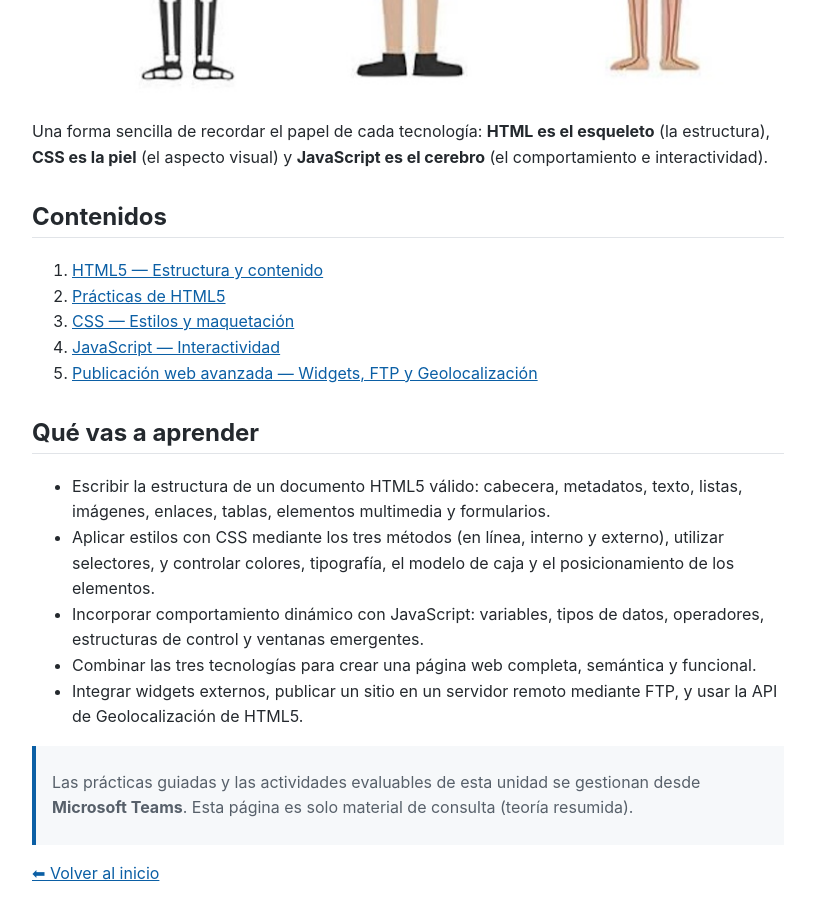
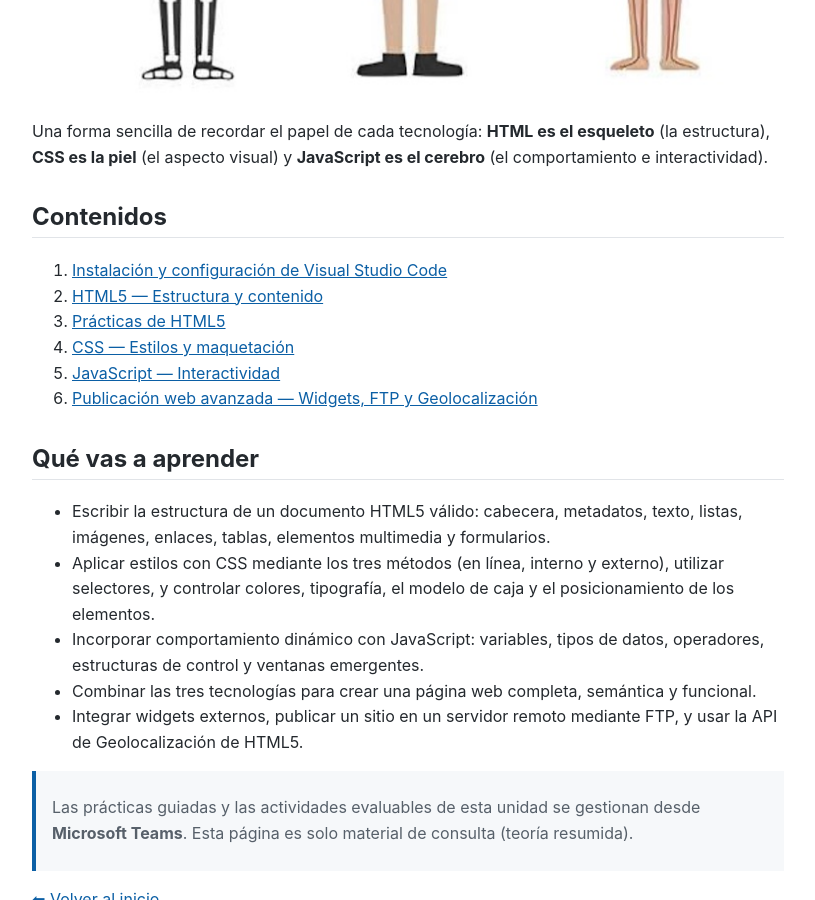
Before and after one commit to carloshercal/tic2, a Jekyll site: the page built from docs/ut1-html-css-js/index.md, in a window 1280 px wide and 900 px high, scrolled down 943 px. Shown: the whole window, without its empty margins (232-1047 px from the left). Built offline with Jekyll 4.4.1, drawn with Linux system fonts in a browser that asks for light colours.

Commit message:
Actualización de enlaces Visual Studio Code

```diff
--- a/docs/ut1-html-css-js/index.md
+++ b/docs/ut1-html-css-js/index.md
@@ -12,12 +12,12 @@ Una forma sencilla de recordar el papel de cada tecnología: **HTML es el esquel
 
 ## Contenidos
 
-
-1. [HTML5 — Estructura y contenido](html.md)
-2. [Prácticas de HTML5](practicas-html.md)
-3. [CSS — Estilos y maquetación](css.md)
-4. [JavaScript — Interactividad](javascript.md)
-5. [Publicación web avanzada — Widgets, FTP y Geolocalización](publicacion-web.md)
+1. [Instalación y configuración de Visual Studio Code](instalacion-vscode.md)
+2. [HTML5 — Estructura y contenido](html.md)
+3. [Prácticas de HTML5](practicas-html.md)
+4. [CSS — Estilos y maquetación](css.md)
+5. [JavaScript — Interactividad](javascript.md)
+6. [Publicación web avanzada — Widgets, FTP y Geolocalización](publicacion-web.md)
 
 ## Qué vas a aprender
 
```
Also changed, not shown: docs/ut1-html-css-js/html.md (+3 -1 lines), docs/ut1-html-css-js/instalacion-vscode.md (+1 -1 lines), docs/ut1-html-css-js/practicas-html.md (+2 -2 lines).
